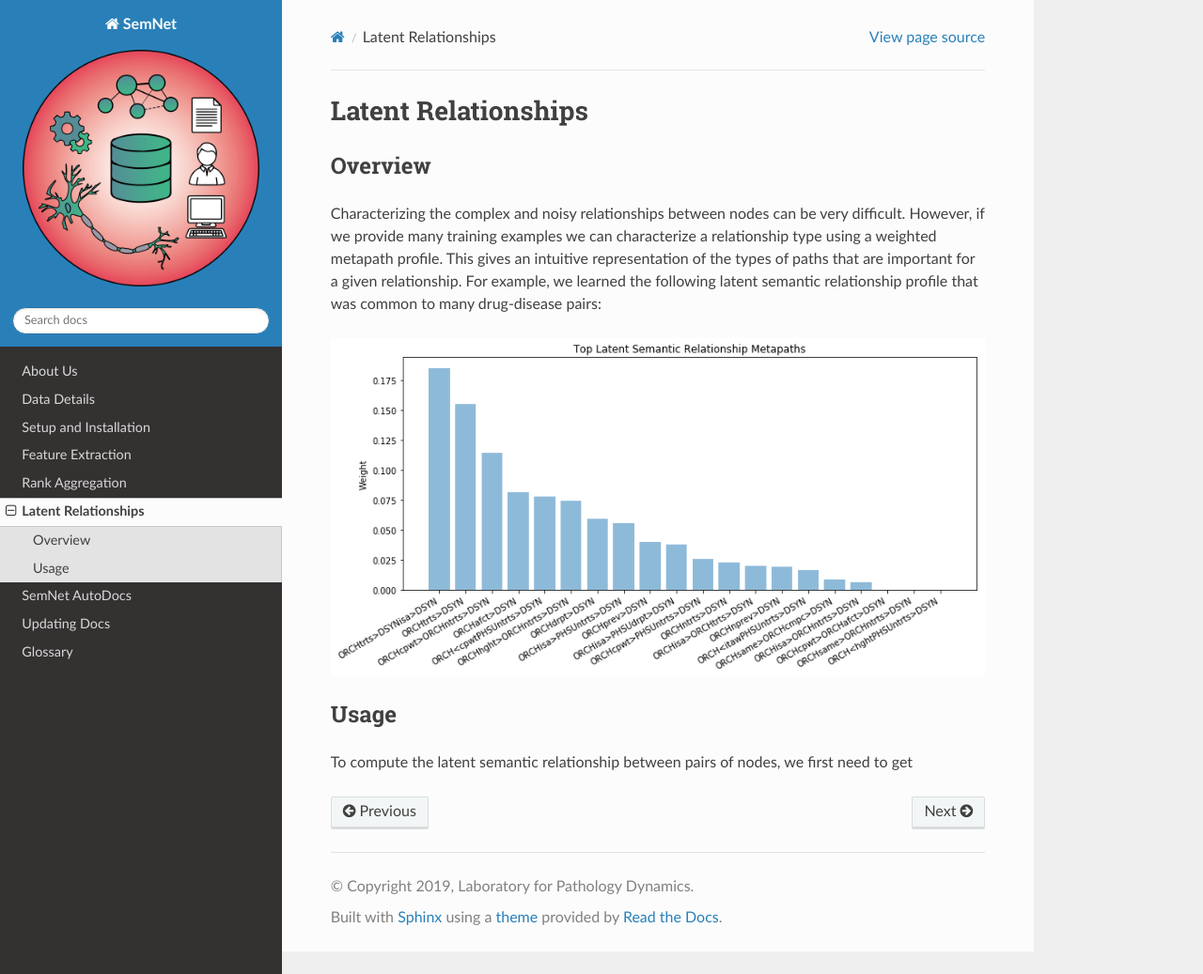
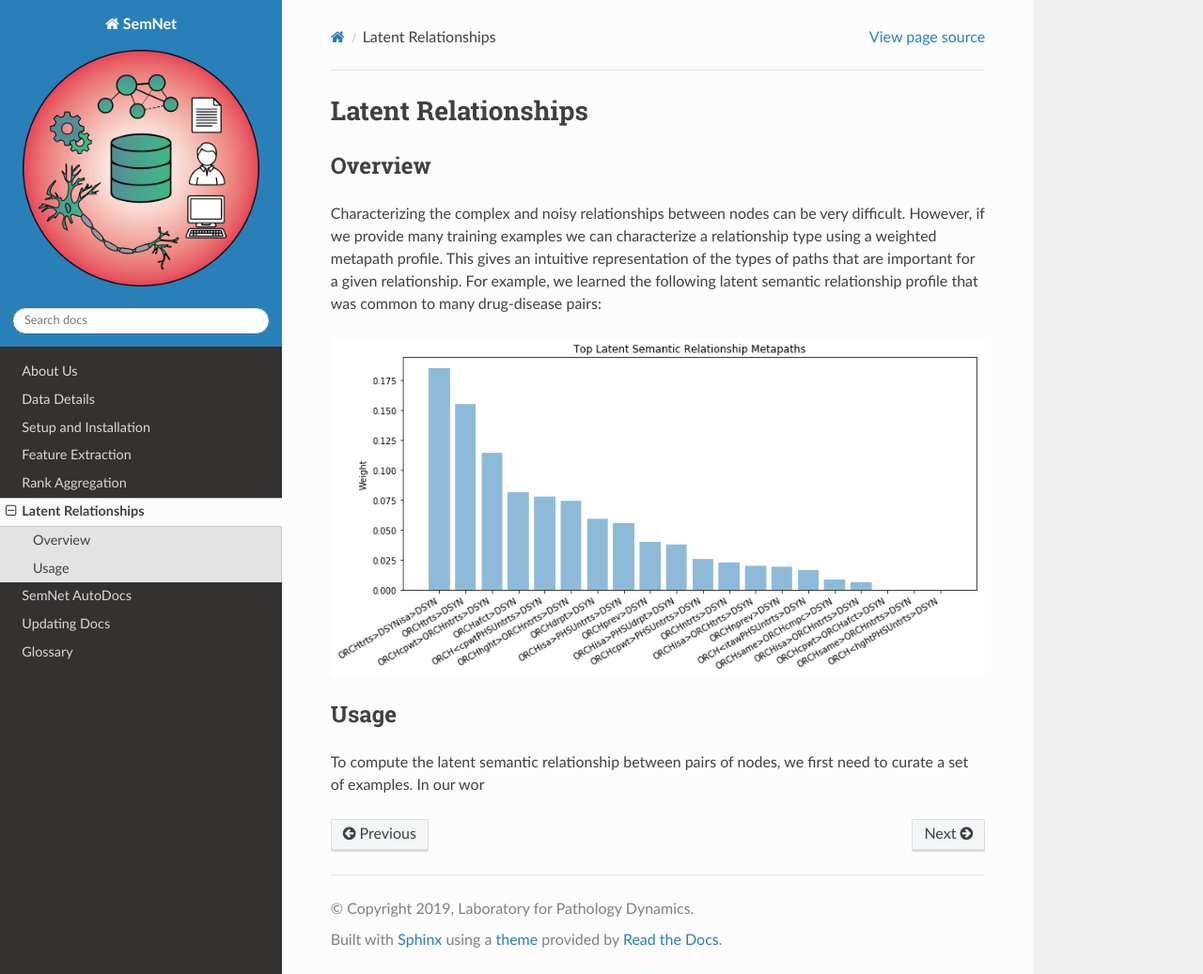
Before and after one commit to sallegri3/semnet-2, a Sphinx documentation site: the page built from docs/source/latent.rst, in a window 1280 px wide and 1037 px high. Shown: the whole window at 94% size. Built offline with Sphinx 7.4.7 and the Read the Docs theme 2.0.0, drawn with Linux system fonts in a browser that asks for light colours.

Commit message:
lsr edits

```diff
--- a/docs/source/latent.rst
+++ b/docs/source/latent.rst
@@ -11,4 +11,4 @@ Characterizing the complex and noisy relationships between nodes can be very dif
 Usage
 -----
 
-To compute the latent semantic relationship between pairs of nodes, we first need to get
+To compute the latent semantic relationship between pairs of nodes, we first need to curate a set of examples. In our wor
```
